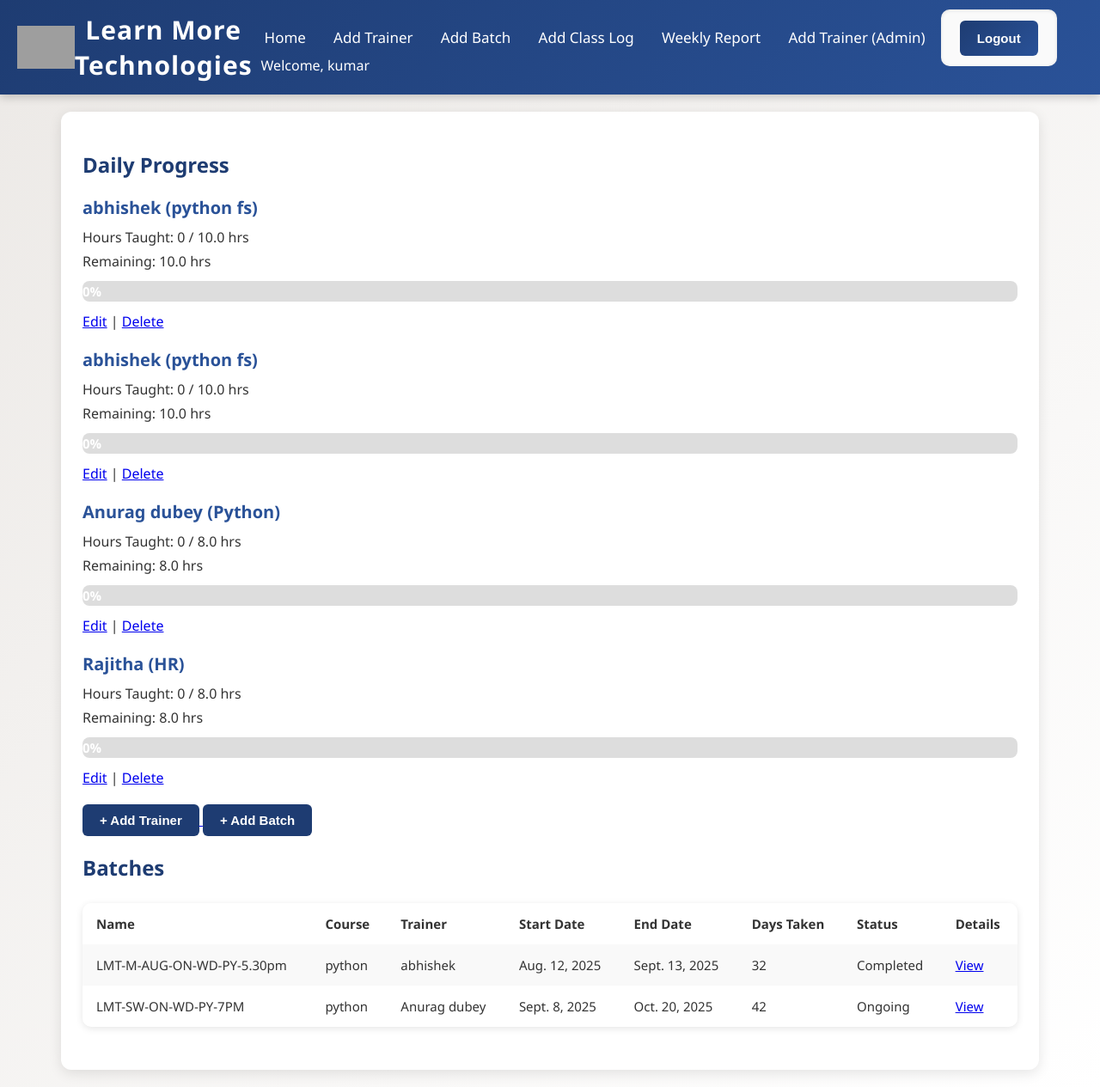
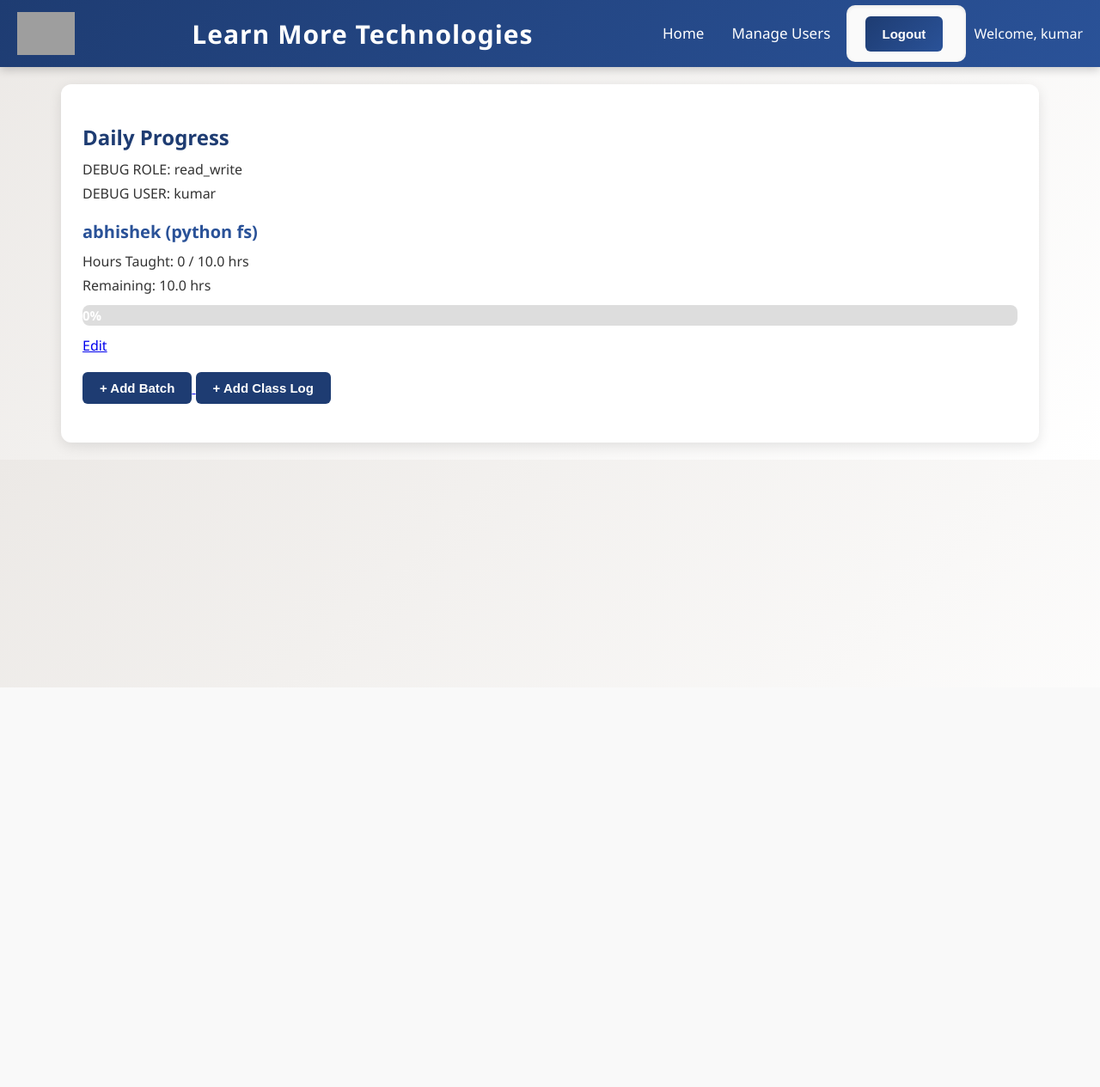
Before and after one commit to learnnmore/LMT-Trainer-Dashboard, a Django app: page / in a window 1280 px wide. Shown: the whole page at 86% size. After the commit the page ends 800 px from the top, so only its background shows below. Run offline with Django 5.2, Linux system fonts and the light colour scheme; a user stored in the database is signed in; data comes from the database, SQL or seed files in the repository; both versions use the stored data as it was after the commit; grey boxes are pictures that could not be loaded.

```diff
--- a/trainer_app/templates/base.html
+++ b/trainer_app/templates/base.html
@@ -52,12 +52,16 @@
         <nav>
             <a href="{% url 'index' %}">Home</a>
 
-            {% if user.is_authenticated and user.is_staff %}
+            {% if user.is_authenticated and role == "admin" %}
                 <a href="{% url 'add_trainer' %}">Add Trainer</a>
                 <a href="{% url 'add_batch' %}">Add Batch</a>
                 <a href="{% url 'add_log' %}">Add Class Log</a>
                 <a href="{% url 'weekly_report' %}">Weekly Report</a>
                 <a href="{% url 'add_trainer_admin' %}">Add Trainer (Admin)</a>
+            {% endif %}
+
+            {% if user.is_authenticated and user.is_superuser %}
+                <a href="{% url 'manage_users' %}">Manage Users</a>
             {% endif %}
 
             {% if user.is_authenticated %}
--- a/trainer_app/templates/index.html
+++ b/trainer_app/templates/index.html
@@ -4,21 +4,31 @@
 <h2>Daily Progress</h2>
 {% for item in trainer_progress %}
     <div>
+        <p>DEBUG ROLE: {{ role }}</p>
+<p>DEBUG USER: {{ user.username }}</p>
+
         <h3>{{ item.trainer.name }} ({{ item.trainer.subjects }})</h3>
         <p>Hours Taught: {{ item.daily_hours }} / {{ item.trainer.expected_daily_hours }} hrs</p>
         <p>Remaining: {{ item.remaining_hours }} hrs</p>
         <div class="progress-bar">
-            <div class="progress" style="width: {{ item.progress_percentage }}%;">{{ item.progress_percentage|floatformat:0 }}%</div>
+            <div class="progress" style="width: {{ item.progress_percentage }}%;">
+                {{ item.progress_percentage|floatformat:0 }}%
+            </div>
         </div>
 
-        <a href="{% url 'edit_trainer' item.trainer.id %}">Edit</a> |
-        <a href="{% url 'delete_trainer' item.trainer.id %}" onclick="return confirm('Are you sure?')">Delete</a>
+        <!-- Edit/Delete control -->
+        {% if role == "admin" or item.trainer.user == user %}
+            <a href="{% url 'edit_trainer' item.trainer.id %}">Edit</a>
+        {% endif %}
+        {% if role == "admin" %}
+            | <a href="{% url 'delete_trainer' item.trainer.id %}" onclick="return confirm('Are you sure?')">Delete</a>
+        {% endif %}
     </div>
 {% endfor %}
 
 <!-- Buttons -->
 <div style="margin: 20px 0;">
-    {% if user.is_staff %}
+    {% if role == "admin" %}
         <!-- Admin ke liye -->
         <a href="{% url 'add_trainer' %}">
             <button style="padding:10px 20px; background:#1e3c72; color:white; border:none; border-radius:6px; cursor:pointer;">
@@ -44,30 +54,4 @@
         </a>
     {% endif %}
 </div>
-
-<h2>Batches</h2>
-<table>
-    <tr>
-        <th>Name</th>
-        <th>Course</th>
-        <th>Trainer</th>
-        <th>Start Date</th>
-        <th>End Date</th>
-        <th>Days Taken</th>
-        <th>Status</th>
-        <th>Details</th>
-    </tr>
-    {% for batch in batches %}
-    <tr>
-        <td>{{ batch.name }}</td>
-        <td>{{ batch.course }}</td>
-        <td>{{ batch.trainer.name }}</td>
-        <td>{{ batch.start_date }}</td>
-        <td>{{ batch.end_date|default:"-" }}</td>
-        <td>{{ batch.days_taken }}</td>
-        <td>{{ batch.status }}</td>
-        <td><a href="{% url 'batch_details' batch.id %}">View</a></td>
-    </tr>
-    {% endfor %}
-</table>
 {% endblock %}
--- a/trainer_app/urls.py
+++ b/trainer_app/urls.py
@@ -11,9 +11,13 @@ urlpatterns = [
     path('add_log/', views.add_log, name='add_log'),
     path('batch/<int:batch_id>/', views.batch_details, name='batch_details'),
     path('weekly_report/', views.weekly_report, name='weekly_report'),
-     path("login/", auth_views.LoginView.as_view(template_name="login.html"), name="login"),
+
+    # ✅ Auth
+    path("login/", auth_views.LoginView.as_view(template_name="login.html"), name="login"),
     path("logout/", auth_views.LogoutView.as_view(), name="logout"),
-     path("after_login/", views.after_login, name="after_login"),
-     path("add-trainer-admin/", views.add_trainer_admin, name="add_trainer_admin"),
+    path("after_login/", views.after_login, name="after_login"),
 
+    # ✅ Admin features
+    path("add-trainer-admin/", views.add_trainer_admin, name="add_trainer_admin"),
+    path("manage-users/", views.manage_users, name="manage_users"),  # <-- NEW
 ]
--- a/trainer_app/views.py
+++ b/trainer_app/views.py
@@ -1,19 +1,42 @@
 from django.shortcuts import render, redirect, get_object_or_404
 from django.http import HttpResponse
-from .models import Trainer, Batch, DailyClassLog
+from .models import Trainer, Batch, DailyClassLog, Profile
 from django.utils import timezone
-from datetime import timedelta,datetime
+from datetime import timedelta, datetime
 from django.contrib.auth.decorators import login_required
 from django.contrib.auth.models import User
+from functools import wraps
 import csv
 
+# ✅ Helper function role check
+def get_user_role(user):
+    if hasattr(user, "profile"):
+        return user.profile.role
+    return "read_only"
+
+# ✅ Role decorator
+def role_required(allowed_roles):
+    def decorator(view_func):
+        @wraps(view_func)
+        def wrapper(request, *args, **kwargs):
+            role = get_user_role(request.user)
+            if role not in allowed_roles:
+                return redirect("index")
+            return view_func(request, *args, **kwargs)
+        return wrapper
+    return decorator
+
+
+# ------------------- HOME PAGE -------------------
 @login_required
 def index(request):
-    # agar trainer profile hi nahi hai toh usko add trainer page bhejo
-    if not hasattr(request.user, 'trainer') and not request.user.is_staff:
+    role = get_user_role(request.user)
+
+    # agar trainer profile hi nahi hai aur role admin bhi nahi hai toh add trainer bhejo
+    if not hasattr(request.user, 'trainer') and role != "admin":
         return redirect('add_trainer')
 
-    if request.user.is_staff:
+    if role == "admin":
         trainers = Trainer.objects.all()
         batches = Batch.objects.all()
     else:
@@ -34,13 +57,23 @@ def index(request):
             'progress_percentage': min(progress_percentage, 100)
         })
 
-    return render(request, 'index.html', {'trainer_progress': trainer_progress, 'batches': batches})
+    return render(request, 'index.html', {
+        'trainer_progress': trainer_progress,
+        'batches': batches,
+        'role': role,
+        'user': request.user
+    })
 
+
+# ------------------- TRAINERS -------------------
 @login_required
+@role_required(["admin", "read_write", "read_only"])  # read_only bhi allow karo
 def add_trainer(request):
+    # agar already trainer bana hai → sidha index bhej do
     if Trainer.objects.filter(user=request.user).exists():
-        return redirect("index")   # agar pehle se profile hai toh sidha dashboard bhej do
+        return redirect("index")
 
+    # agar role read_only hai to uska trainer banana allow karo (sirf ek baar)
     if request.method == "POST":
         name = request.POST.get("name")
         subjects = request.POST.get("subjects")
@@ -52,18 +85,21 @@ def add_trainer(request):
             subjects=subjects,
             expected_daily_hours=expected_daily_hours
         )
+
+        # ✅ uske baad role ko read_write kar do taki loop na ho
+        profile = request.user.profile
+        profile.role = "read_write"
+        profile.save()
+
         return redirect("index")
 
     return render(request, "add_trainer.html")
 
 
-# ✅ NEW: Admin se trainer add karne ka view
+
 @login_required
+@role_required(["admin"])
 def add_trainer_admin(request):
-    # ✅ only admin/staff allowed
-    if not request.user.is_staff:
-        return redirect("index")
-
     if request.method == "POST":
         username = request.POST.get("username")
         password = request.POST.get("password")
@@ -72,20 +108,19 @@ def add_trainer_admin(request):
         subjects = request.POST.get("subjects")
         expected_daily_hours = request.POST.get("expected_daily_hours")
 
-        # ⚡ check if username already exists
         if User.objects.filter(username=username).exists():
             return render(request, "add_trainer_admin.html", {
                 "error": "Username already taken!"
             })
 
-        # ✅ create user
-        user = User.objects.create_user(
-            username=username,
-            email=email,
-            password=password,
-        )
+        user = User.objects.create_user(username=username, email=email, password=password)
 
-        # ✅ create trainer profile
+        # ✅ Profile create ya update
+        profile, created = Profile.objects.get_or_create(user=user)
+        if created:
+            profile.role = "read_write"
+            profile.save()
+
         Trainer.objects.create(
             user=user,
             name=name,
@@ -98,8 +133,16 @@ def add_trainer_admin(request):
     return render(request, "add_trainer_admin.html")
 
 
+
+@login_required
+@role_required(["admin", "read_write"])
 def edit_trainer(request, trainer_id):
     trainer = get_object_or_404(Trainer, id=trainer_id)
+
+    # sirf admin ya khud edit kar sake
+    if get_user_role(request.user) != "admin" and trainer.user != request.user:
+        return redirect("index")
+
     if request.method == 'POST':
         trainer.name = request.POST['name']
         trainer.subjects = request.POST['subjects']
@@ -108,11 +151,18 @@ def edit_trainer(request, trainer_id):
         return redirect('index')
     return render(request, 'edit_trainer.html', {'trainer': trainer})
 
+
+@login_required
+@role_required(["admin"])
 def delete_trainer(request, trainer_id):
     trainer = get_object_or_404(Trainer, id=trainer_id)
     trainer.delete()
     return redirect('index')
 
+
+# ------------------- BATCHES -------------------
+@login_required
+@role_required(["admin", "read_write"])
 def add_batch(request):
     if request.method == 'POST':
         name = request.POST['name']
@@ -120,16 +170,27 @@ def add_batch(request):
         start_date = request.POST['start_date']
         end_date = request.POST['end_date']
         trainer_id = request.POST['trainer']
-        Batch.objects.create(name=name, course=course, start_date=start_date,end_date=end_date, trainer_id=trainer_id)
+        Batch.objects.create(
+            name=name,
+            course=course,
+            start_date=start_date,
+            end_date=end_date,
+            trainer_id=trainer_id
+        )
         return redirect('index')
+
     trainers = Trainer.objects.all()
     return render(request, 'add_batch.html', {'trainers': trainers})
 
+
+# ------------------- CLASS LOGS -------------------
+@login_required
+@role_required(["admin", "read_write"])
 def add_log(request):
     if request.method == 'POST':
         trainer_id = request.POST['trainer']
         batch_id = request.POST['batch']
-        date = datetime.strptime(request.POST['date'],"%d-%m-%Y").date()
+        date = datetime.strptime(request.POST['date'], "%d-%m-%Y").date()
         start_time = datetime.strptime(request.POST['start_time'], "%I:%M:%p").time()
         end_time = datetime.strptime(request.POST['end_time'], "%I:%M:%p").time()
         remarks = request.POST.get('remarks', '')
@@ -139,17 +200,21 @@ def add_log(request):
             date=date,
             start_time=start_time,
             end_time=end_time,
-            remarks =remarks
+            remarks=remarks
         )
         return redirect('index')
+
     trainers = Trainer.objects.all()
     batches = Batch.objects.all()
     return render(request, 'add_log.html', {'trainers': trainers, 'batches': batches})
 
+
+# ------------------- REPORTS -------------------
 def batch_details(request, batch_id):
     batch = get_object_or_404(Batch, id=batch_id)
     logs = DailyClassLog.objects.filter(batch=batch)
     return render(request, 'batch_details.html', {'batch': batch, 'logs': logs})
+
 
 def weekly_report(request):
     start_date = timezone.now().date() - timedelta(days=7)
@@ -166,11 +231,42 @@ def weekly_report(request):
 
     return render(request, 'weekly_report.html', {'logs': logs, 'start_date': start_date})
 
+
+# ------------------- USER MANAGEMENT (ADMIN ONLY) -------------------
+@login_required
+@role_required(["admin"])
+def manage_users(request):
+    users = User.objects.all()
+
+    if request.method == "POST":
+        user_id = request.POST.get("user_id")
+        new_role = request.POST.get("role")
+
+        user = User.objects.get(id=user_id)
+        profile, created = Profile.objects.get_or_create(user=user)
+        profile.role = new_role
+        profile.save()
+
+        return redirect("manage_users")
+
+    return render(request, "manage_users.html", {"users": users})
+
+# ------------------- AFTER LOGIN -------------------
 @login_required
 def after_login(request):
-    # Check if Trainer profile exists
-    try:
-        request.user.trainer
-        return redirect("index")  # agar profile hai → dashboard
-    except Trainer.DoesNotExist:
-        return redirect("add_trainer")
+    role = get_user_role(request.user)
+
+    # agar user trainer hai toh index bhejo
+    if role in ["read_write", "read_only"]:
+        try:
+            request.user.trainer
+            return redirect("index")
+        except Trainer.DoesNotExist:
+            return redirect("add_trainer")
+
+    # agar admin hai toh seedha index bhejo
+    if role == "admin":
+        return redirect("index")
+
+    # fallback
+    return redirect("index")
```
Also changed, not shown: trainer_app/models.py (+33 -5 lines), trainer_app/templates/add_trainer_admin.html (+9 -0 lines), trainer_app/templates/login.html (+8 -45 lines), trainer_app/templates/manage_users.html (added, +43 -0 lines), trainer_dashboard/settings.py (+10 -28 lines), db.sqlite3, trainer_app/migrations/0002_profile.py (added), trainer_app/migrations/0003_alter_profile_role.py (added).
